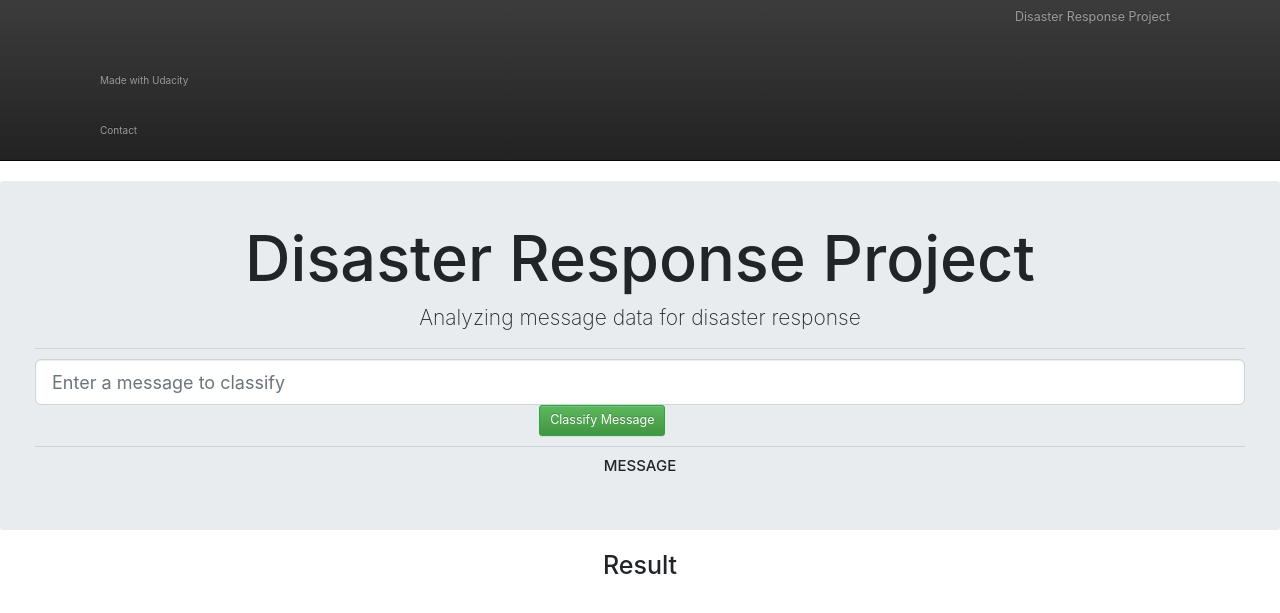
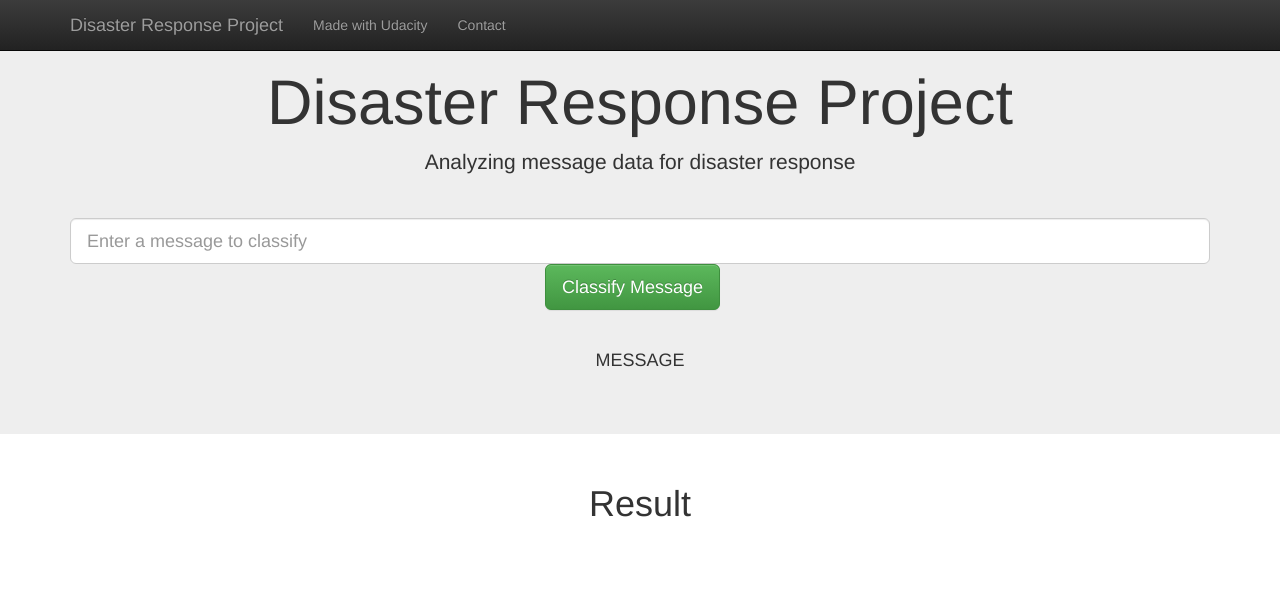
Before and after one commit to nigellmo/Udacity_Disaster-Response-Pipeline, a Flask app: template workspace/app/templates/go.html in a window 1280 px wide. Shown: the top 613 px of the page. Run offline with Flask 2, Linux system fonts and the light colour scheme; the template is opened without the code that fills it, so the values that code supplies are empty; parts of the project's set-up code (start-up, migrations or seed data) failed here and were passed over; some libraries are stand-ins or nearby versions.

Commit message:
updated with bug fix

```diff
--- a/workspace/app/templates/master.html
+++ b/workspace/app/templates/master.html
@@ -12,12 +12,6 @@
     <script src="https://ajax.googleapis.com/ajax/libs/jquery/3.3.1/jquery.min.js"></script>
     <script src="https://cdn.plot.ly/plotly-latest.min.js"></script>
 
-  <!--import script files needed from plotly and bootstrap-->
-    <link rel="stylesheet" href="https://maxcdn.bootstrapcdn.com/bootstrap/4.0.0/css/bootstrap.min.css" integrity="sha384-Gn5384xqQ1aoWXA+058RXPxPg6fy4IWvTNh0E263XmFcJlSAwiGgFAW/dAiS6JXm" crossorigin="anonymous">
-    <script src="https://code.jquery.com/jquery-3.3.1.min.js" integrity="sha384-tsQFqpEReu7ZLhBV2VZlAu7zcOV+rXbYlF2cqB8txI/8aZajjp4Bqd+V6D5IgvKT" crossorigin="anonymous"></script>
-    <script src="https://cdnjs.cloudflare.com/ajax/libs/popper.js/1.12.9/umd/popper.min.js" integrity="sha384-ApNbgh9B+Y1QKtv3Rn7W3mgPxhU9K/ScQsAP7hUibX39j7fakFPskvXusvfa0b4Q" crossorigin="anonymous"></script>
-    <script src="https://maxcdn.bootstrapcdn.com/bootstrap/4.0.0/js/bootstrap.min.js" integrity="sha384-JZR6Spejh4U02d8jOt6vLEHfe/JQGiRRSQQxSfFWpi1MquVdAyjUar5+76PVCmYl" crossorigin="anonymous"></script>
-    <script src="https://cdn.plot.ly/plotly-latest.min.js"></script>
 
 
 </head>
@@ -32,7 +26,7 @@
         <div id="navbar" class="collapse navbar-collapse">
             <ul class="nav navbar-nav">
                 <li><a href="https://www.udacity.com/">Made with Udacity</a></li>
-                <li><a href="https://github.com/">Contact</a></li>
+                <li><a href="https://github.com/nigellmo/Udacity_Disaster-Response-Pipeline">Contact</a></li>
             </ul>
         </div>
     </div>
@@ -67,19 +61,9 @@
             <h1 class="text-center">Overview of Training Dataset</h1>
         </div>
     {% endblock %}
-
-
-   <div id="charts" class="container mt-3 mb-5 text-center">
-     <div class="row">
-       <div class="col-4">
-         <div id="{{ids[0]}}"></div>
-       </div>
-       <div class="col-8">
-         <div id="{{ids[1]}}"></div>
-       </div>
-     </div>
-   </div>
-
+    {% for id in ids %}
+        <div id="{{id}}"></div>
+    {% endfor %}
 </div>
 
 <script type="text/javascript">
```
